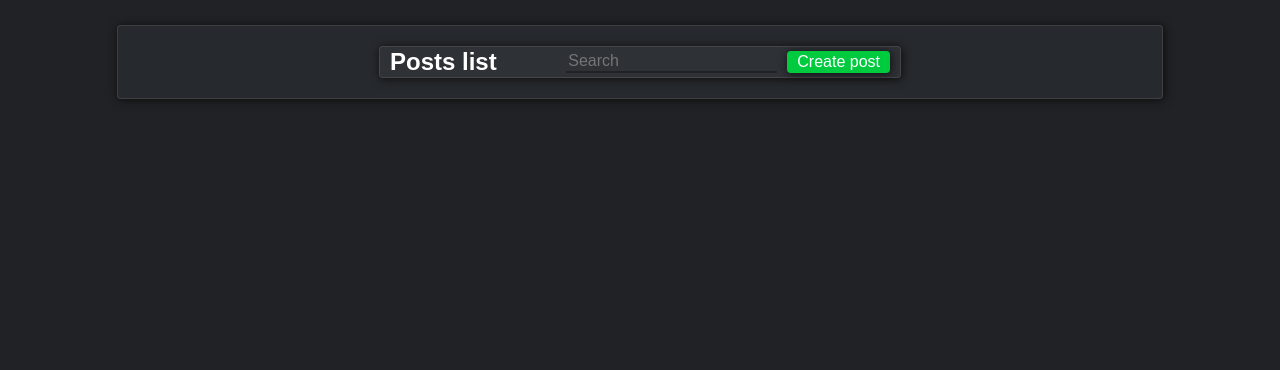
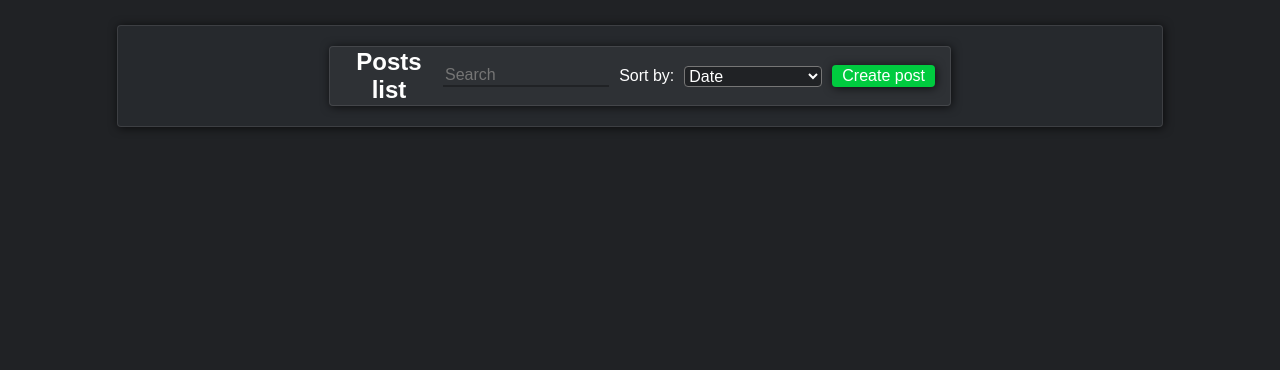
Before and after one commit to erorr-404/School_Forum, a Django app: page /2 in a window 1280 px wide. Shown: the part 50-420 px from the top of the page. Run offline with Django 5.2, Linux system fonts and the light colour scheme; data comes from the database, SQL or seed files in the repository; some web fonts are replaced.

Commit message:
Few sort methods

```diff
--- a/posts/templates/posts_list.html
+++ b/posts/templates/posts_list.html
@@ -23,10 +23,48 @@
                         })
                     })
                 </script>
+                <label for="filter-post">Sort by:</label>
+                <select name="filter-post" id="post-filter">
+                    <option value="date">Date</option>
+                    <option value="date_reverse">Date (reverse)</option>
+                    <option value="title">Title</option>
+                    <option value="title_reverse">Title (reverse)</option>
+                    <option value="author">Author</option>
+                    <option value="author_reverse">Author (reverse)</option>
+                  </select>
+                  <script>
+                    $(document).ready(function() {
+                        $('#post-filter').change(function() {
+                            var filter = $('#post-filter').val()
+                            var posts = $('#posts')
+                            var postsChildren = posts.children()
+                            switch (filter) {
+                                case 'date':
+                                    posts.css('flex-direction', 'column')
+                                    break;
+                                case 'date_reverse':
+                                    posts.css('flex-direction', 'column-reverse')
+                                    break
+                                case 'title':
+                                    post
+                                    break
+                                case 'title_reverse':
+                                    break
+                                case 'author':
+                                    break
+                                case 'author-reverse':
+                                    break
+                                default:
+                                    posts.css('flex-direction', 'column')
+                                    break;
+                            }
+                        })
+                    })
+                  </script>
                 <a href="{% url 'posts:create' category=category %}" class="create-post shadow">Create post</a>
             </div>
         </div>
-        <div class="posts">
+        <div class="posts" id="posts">
             {% for post, profile in zipped_list %}
                 <div class="post shadow light-border">
                     <a href="{% url 'posts:show' category=category post=post.slug %}">
--- a/static/styles.css
+++ b/static/styles.css
@@ -197,7 +197,7 @@
     display: flex;
     flex-direction: row;
     justify-content: space-between;
-    width: 500px;
+    width: 600px;
     background-color: var(--color3);
     border-radius: var(--default-border-radius);
     padding: 1px 10px;
@@ -213,8 +213,25 @@
     align-items: center;
 }
 
-#post-search{
-    margin: 0 10px 0 0;
+.post-filter-and-create > * {
+    margin: 0 5px;
+}
+
+label[for='filter-post'] {
+    text-wrap: nowrap;
+}
+
+#post-filter {
+    border-radius: var(--default-border-radius);
+    background-color: var(--color1);
+    outline: none;
+    color: var(--text-color);
+    font-family: inherit;
+    font-size: inherit;
+}
+
+#post-filter > option:hover {
+    background-color: var(--color-important);
 }
 
 .create-post {
```
